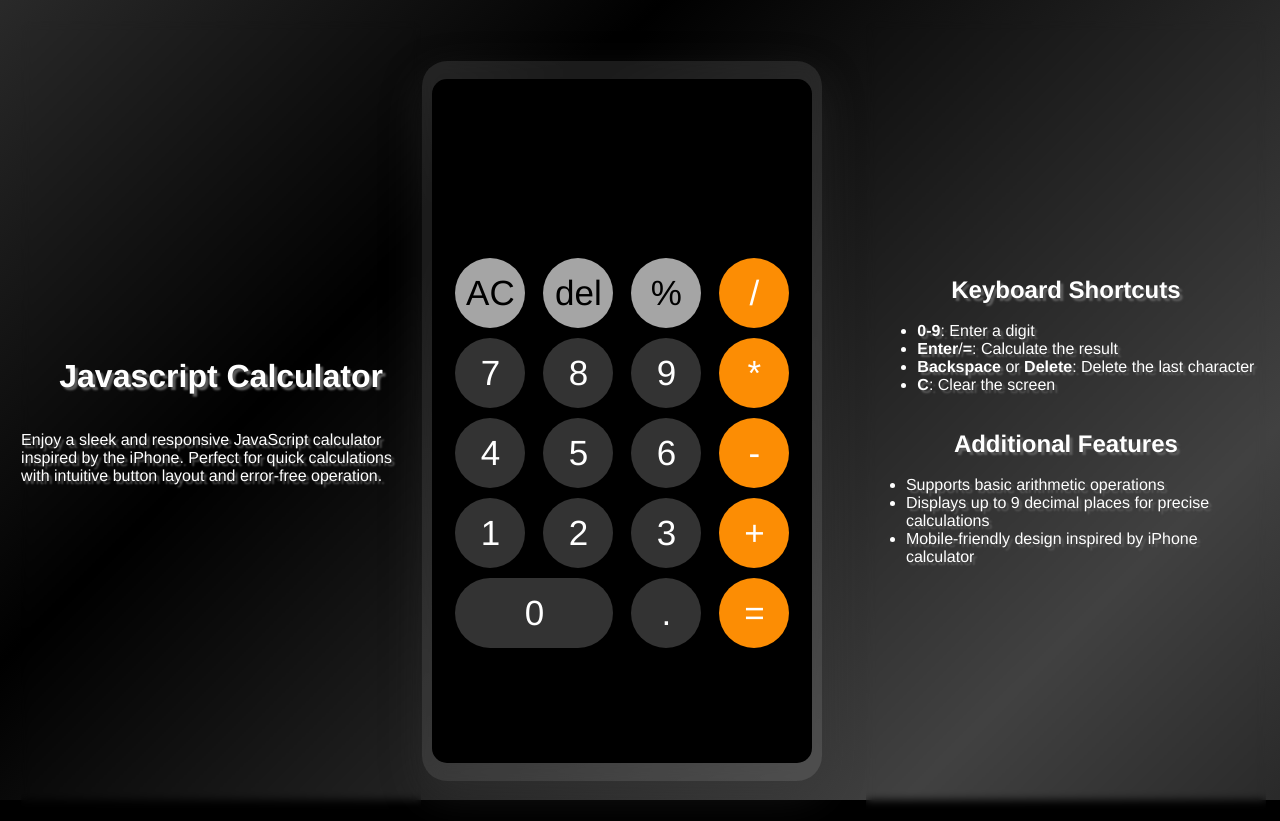
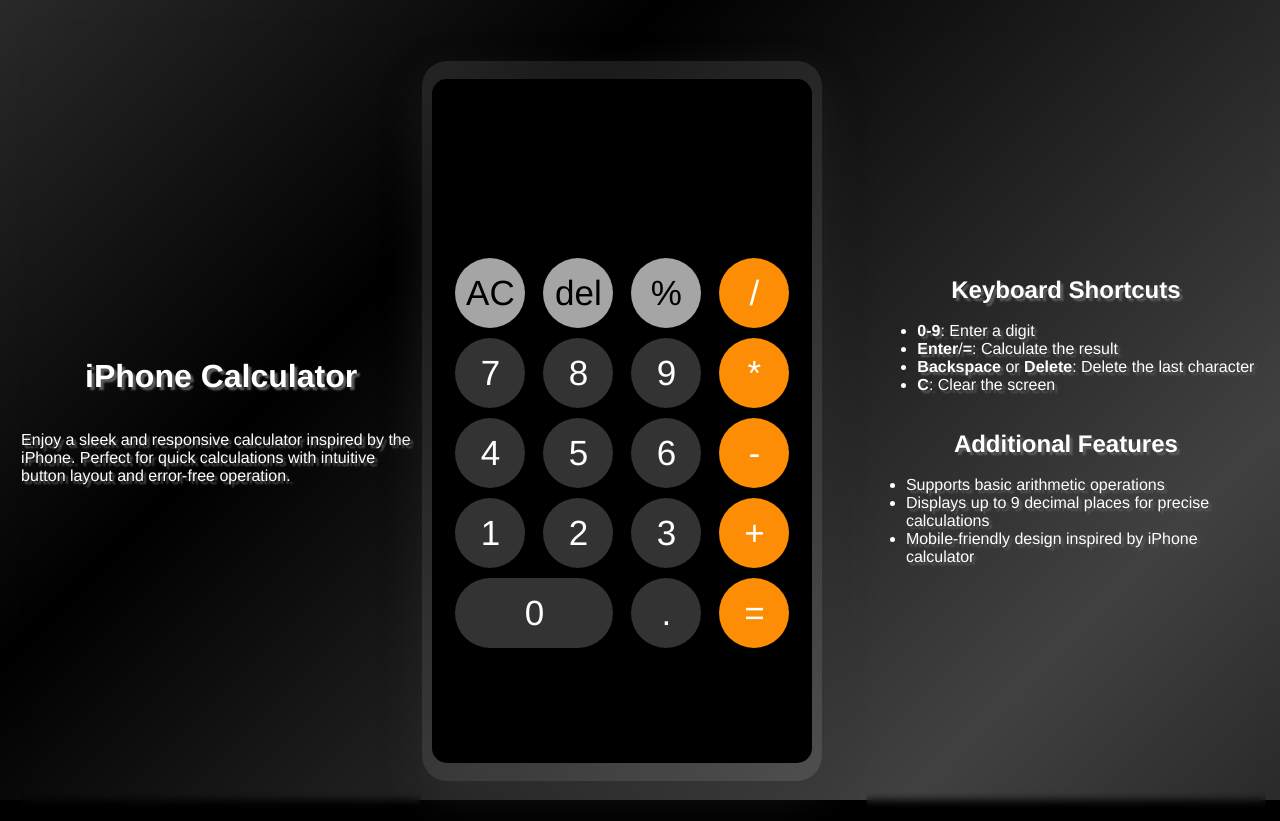
Before and after one commit to https-sharif/iphone-calculator, a plain HTML site: page index.html in a window 1280 px wide. Drawn offline with Linux system fonts and the light colour scheme.

Commit message:
Update index.html

```diff
--- a/index.html
+++ b/index.html
@@ -5,7 +5,7 @@
     <meta charset="UTF-8">
     <meta name="viewport" content="width=device-width, initial-scale=1.0">
     <link rel="icon" type="image/x-icon" href="calculator-favicon.png">
-    <title>Javascript Calculator</title>
+    <title>iPhone Calculator</title>
     <link rel="stylesheet" href="style.css">
 
 </head>
@@ -18,10 +18,10 @@
     </div>
     <div class="main">
         <div class="description">
-            <p class="title-1">Javascript Calculator</p>
+            <p class="title-1">iPhone Calculator</p>
             <br>
             <br>
-            <p>Enjoy a sleek and responsive JavaScript calculator inspired by the iPhone. Perfect for quick calculations
+            <p>Enjoy a sleek and responsive calculator inspired by the iPhone. Perfect for quick calculations
                 with intuitive button layout and error-free operation.</p>
         </div>
         <div class="calculator-body">
```
